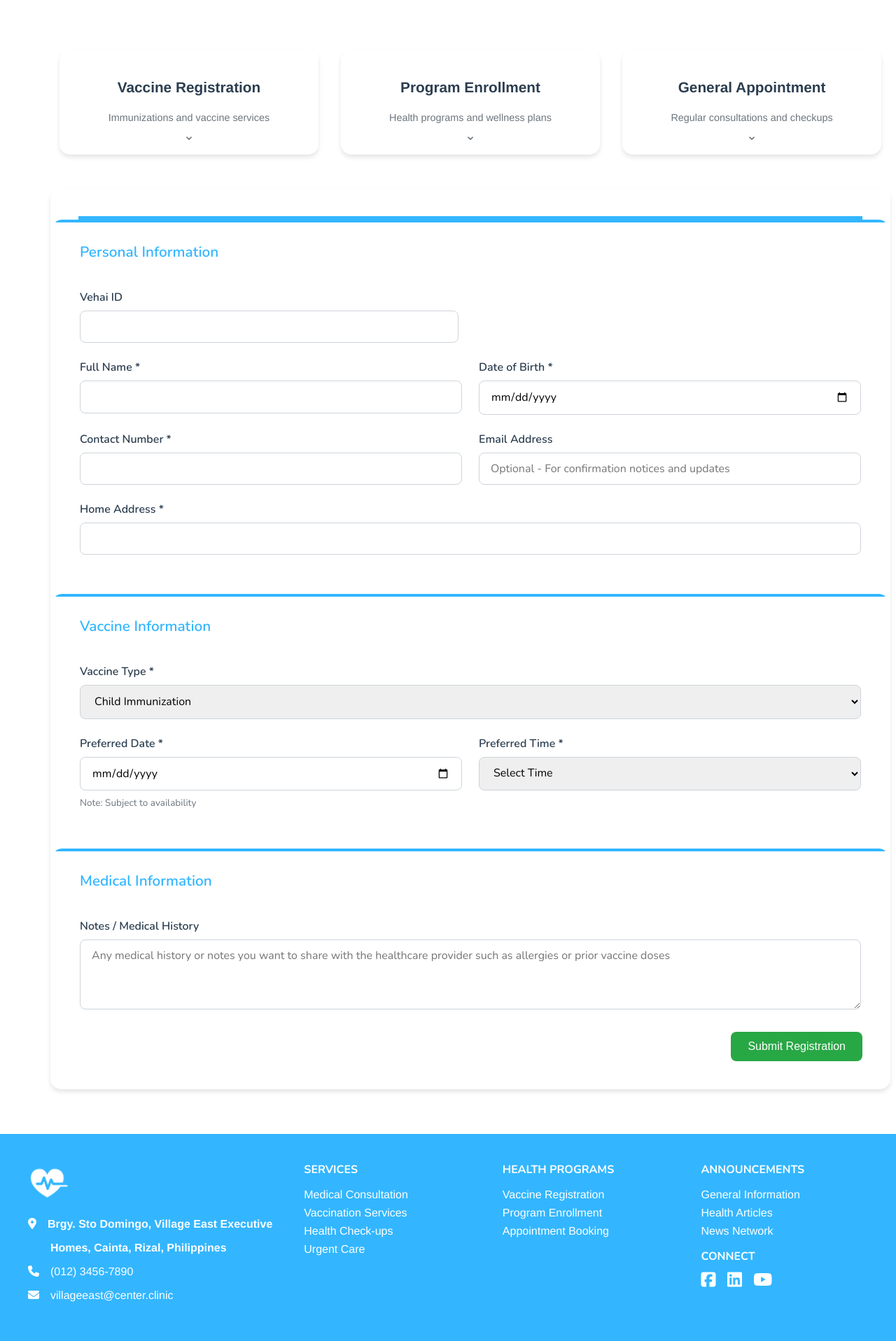
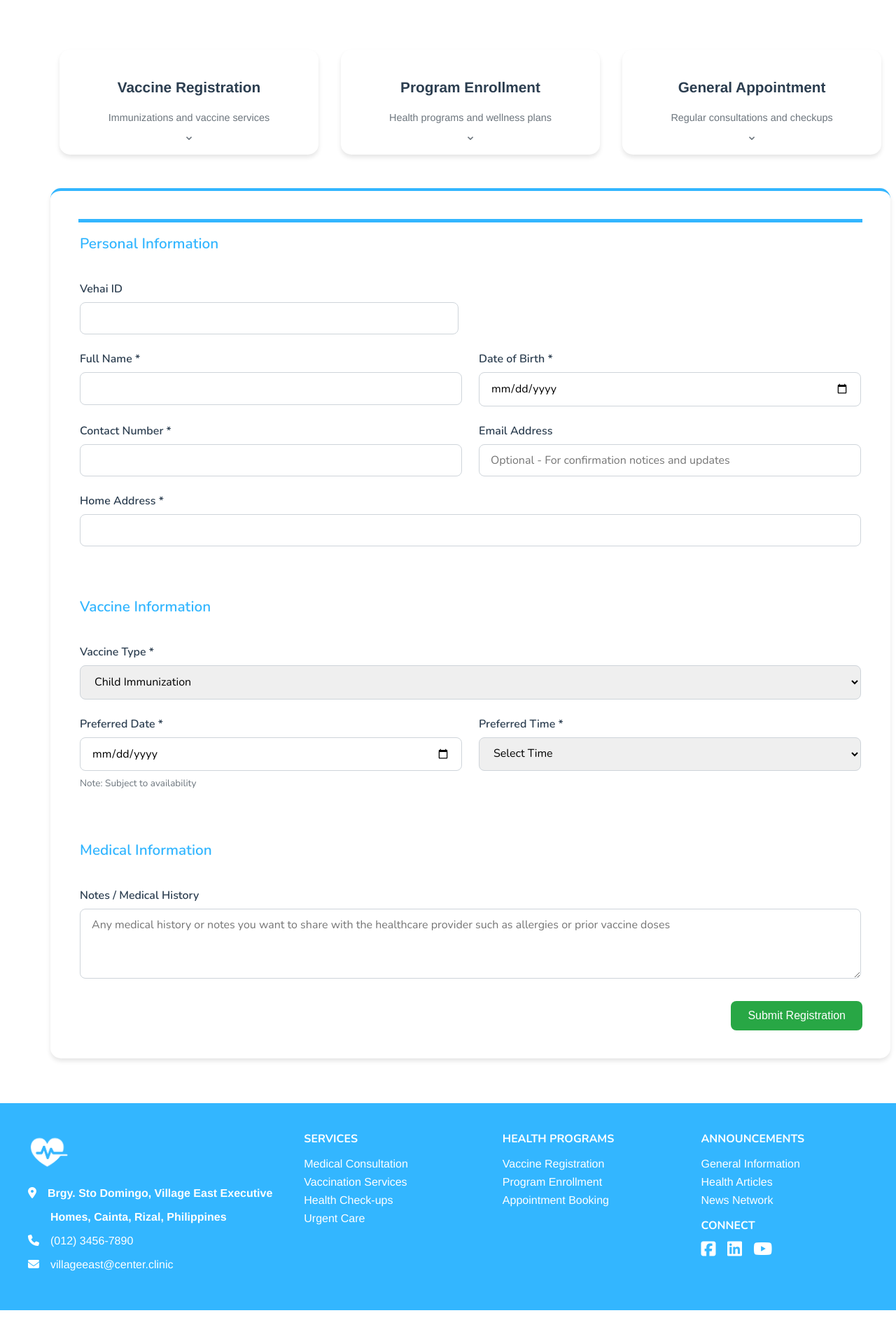
Before and after one commit to erichiii/Health-Services-Appointment-System, a PHP site: page /pages/reservation.php?subcategory=child-immunization&confirmed=1 in a window 1280 px wide. Shown: the part 541-2458 px from the top of the page at 70% size. After the commit the page ends 2414 px from the top, so only its background shows below. Run offline with PHP 8.4, Linux system fonts and the light colour scheme; data comes from the database, SQL or seed files in the repository; data that the repository does not hold is empty.

Commit message:
blue bar v1

```diff
--- a/pages/reservation.php
+++ b/pages/reservation.php
@@ -550,6 +550,7 @@ REVERT: Restoring layout to previous structure before main-aligned-container ref
         transform: none; /* Remove the transform that was causing issues */
         left: auto; /* Reset left positioning */
         overflow: hidden; /* Ensure rounded corners work with content */
+        border-top: 4px solid #33b6ff; /* Add blue top border */
     }
 
     .form-container {
@@ -616,14 +617,13 @@ REVERT: Restoring layout to previous structure before main-aligned-container ref
         font-size: 1.3rem;
         font-weight: 600;
         color: #33b6ff;
-        margin: -2.5rem -2.5rem 1.5rem -2.5rem; /* Extend to container edges */
-        padding: 2rem 2.5rem 1rem 2.5rem; /* Add padding back */
-        width: calc(100% + 5rem); /* Compensate for negative margins */
+        margin: 0 0 1.5rem 0;
+        padding: 1rem 0;
+        width: 100%;
         position: relative;
         display: block;
-        background: linear-gradient(to bottom, #33b6ff 0%, #33b6ff 4px, transparent 4px);
-        border-radius: 15px 15px 0 0; /* Rounded top corners */
-        box-sizing: border-box;
+        border: none;
+        background: transparent;
     }
 
     .form-section legend::after {
```
